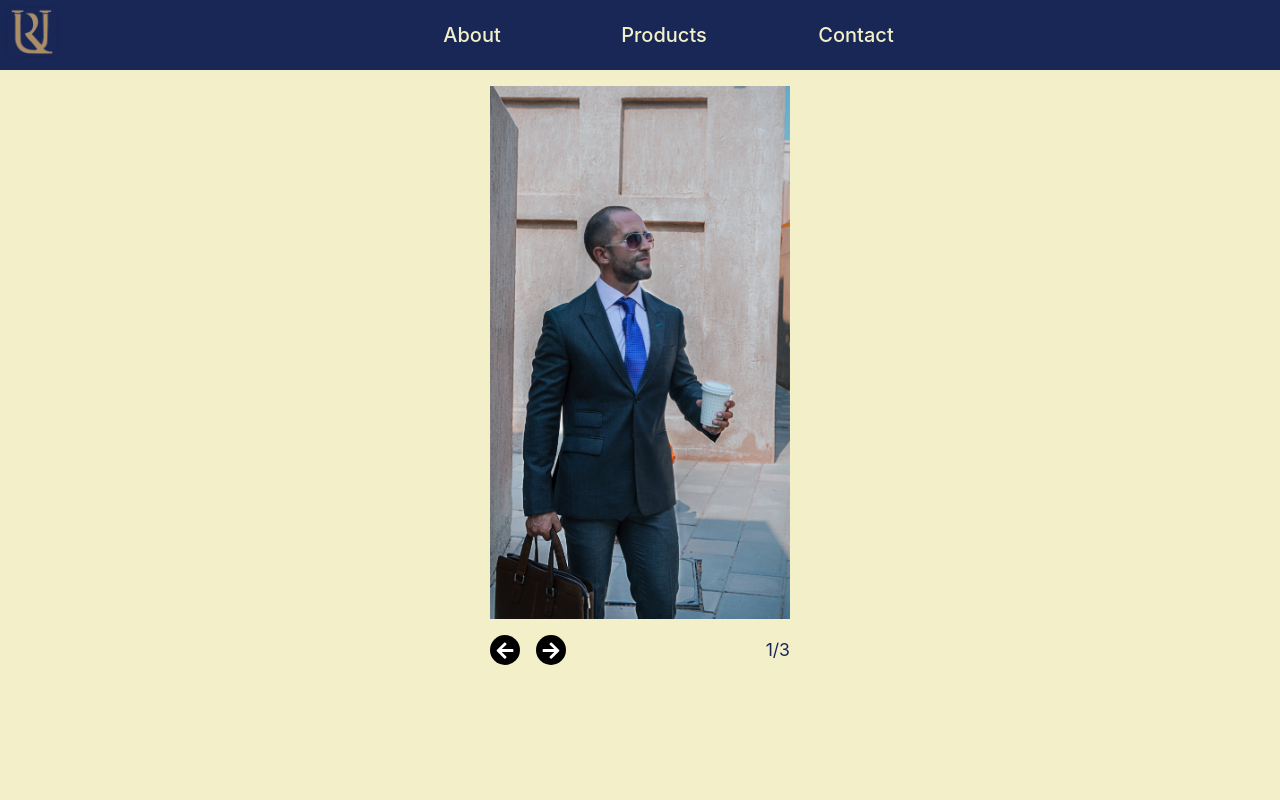
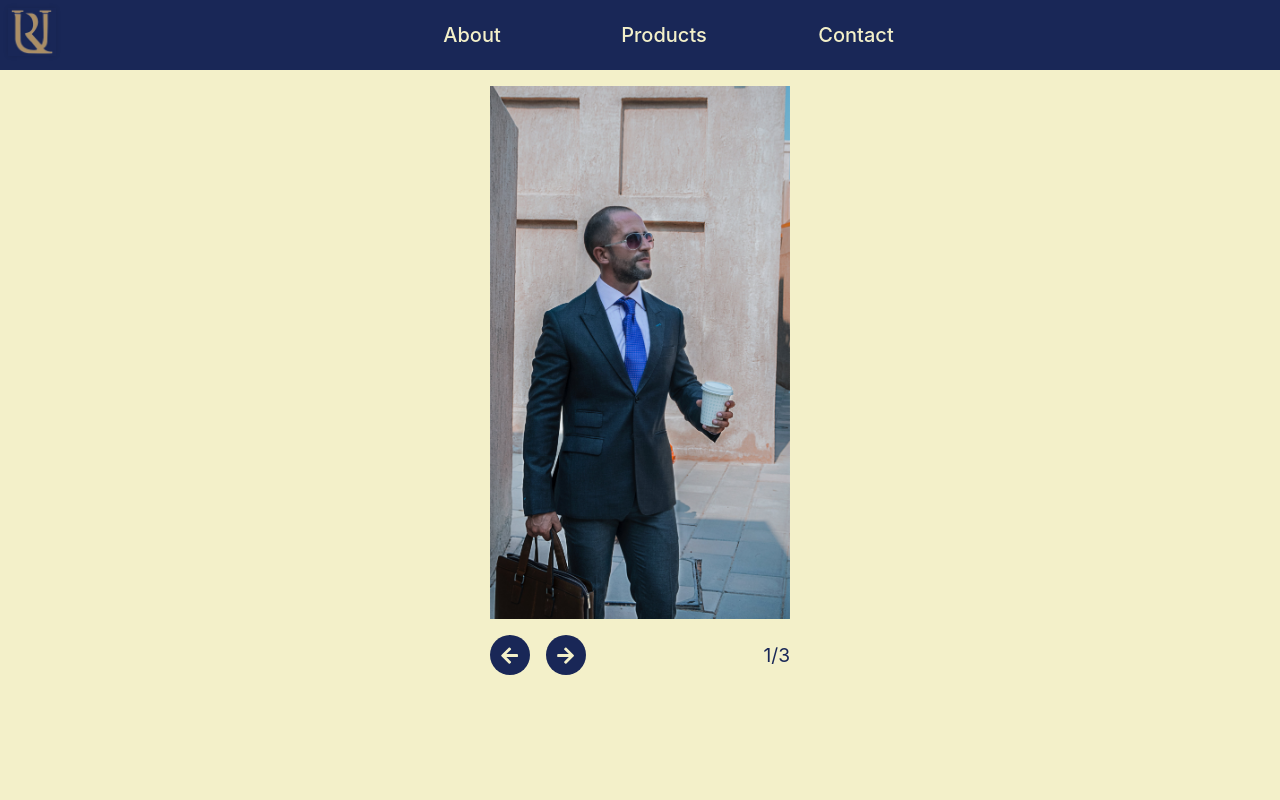
Before and after one commit to ysrckr/unalremzi-react, a React (Vite) app: page / in a window 1280 px wide. Shown: the top 800 px of the page. Built offline with nearby package versions, Linux system fonts and the light colour scheme.

Commit message:
Update styles for carousel buttons and image counter

```diff
--- a/src/components/Carousel/carousel.module.scss
+++ b/src/components/Carousel/carousel.module.scss
@@ -1,3 +1,5 @@
+@use '@/styles/colors.scss' as c;
+
 .carousel {
   display: flex;
   flex-direction: column;
@@ -42,25 +44,25 @@
         display: flex;
         justify-content: center;
         align-items: center;
-        width: 30px;
-        height: 30px;
+        width: 2.5rem;
+        height: 2.5rem;
         border-radius: 50%;
-        background-color: black;
-        color: white;
+        background-color: c.$primary;
+        color: c.$light;
         font-size: 1.2rem;
         cursor: pointer;
         transition: all 0.2s ease-in-out;
         border: none;
 
-        &:hover {
-          background-color: white;
-          color: black;
+        &:active {
+          transform: scale(0.9);
         }
       }
     }
 
     .imageCounter {
-      font-size: 1.1rem;
+      font-size: 1.2rem;
+      color: c.$primary;
     }
   }
 }
```
